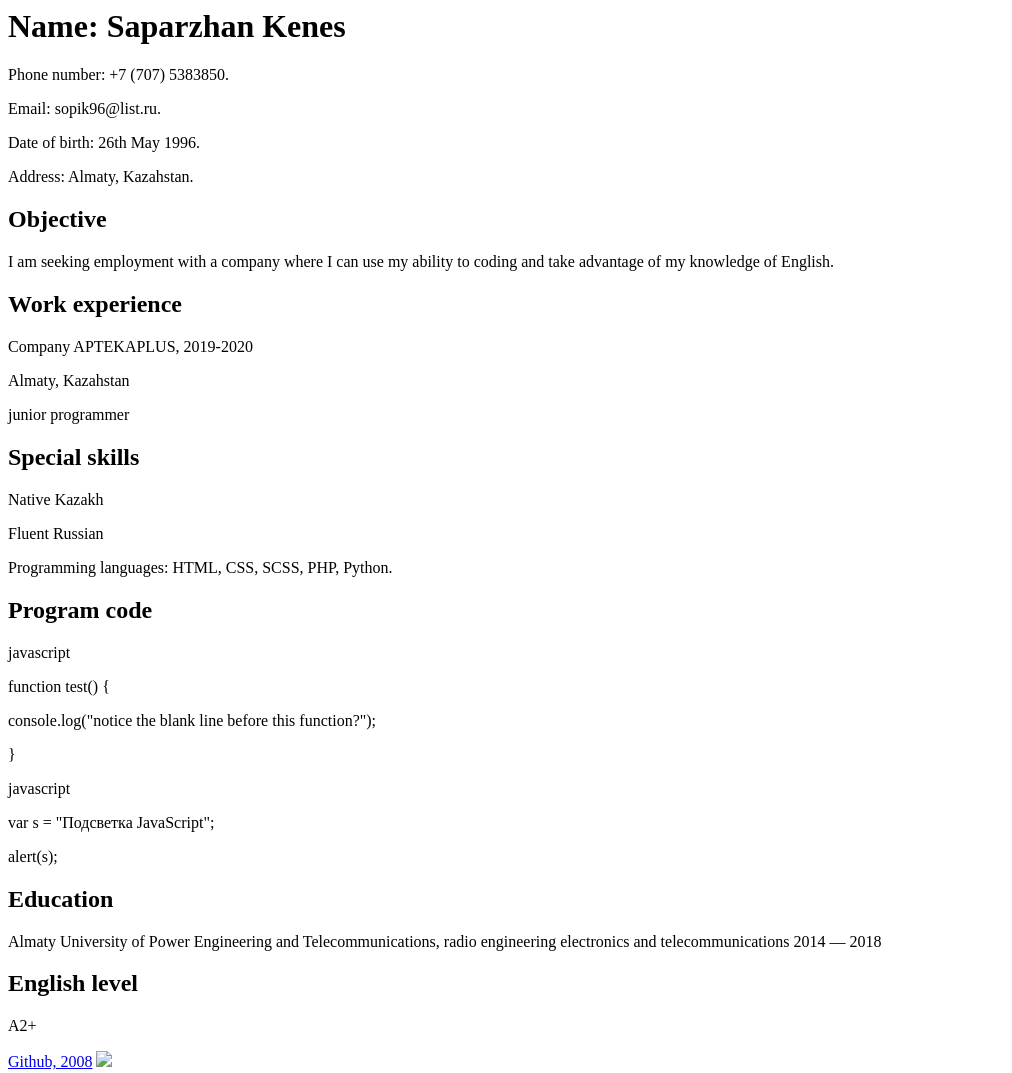
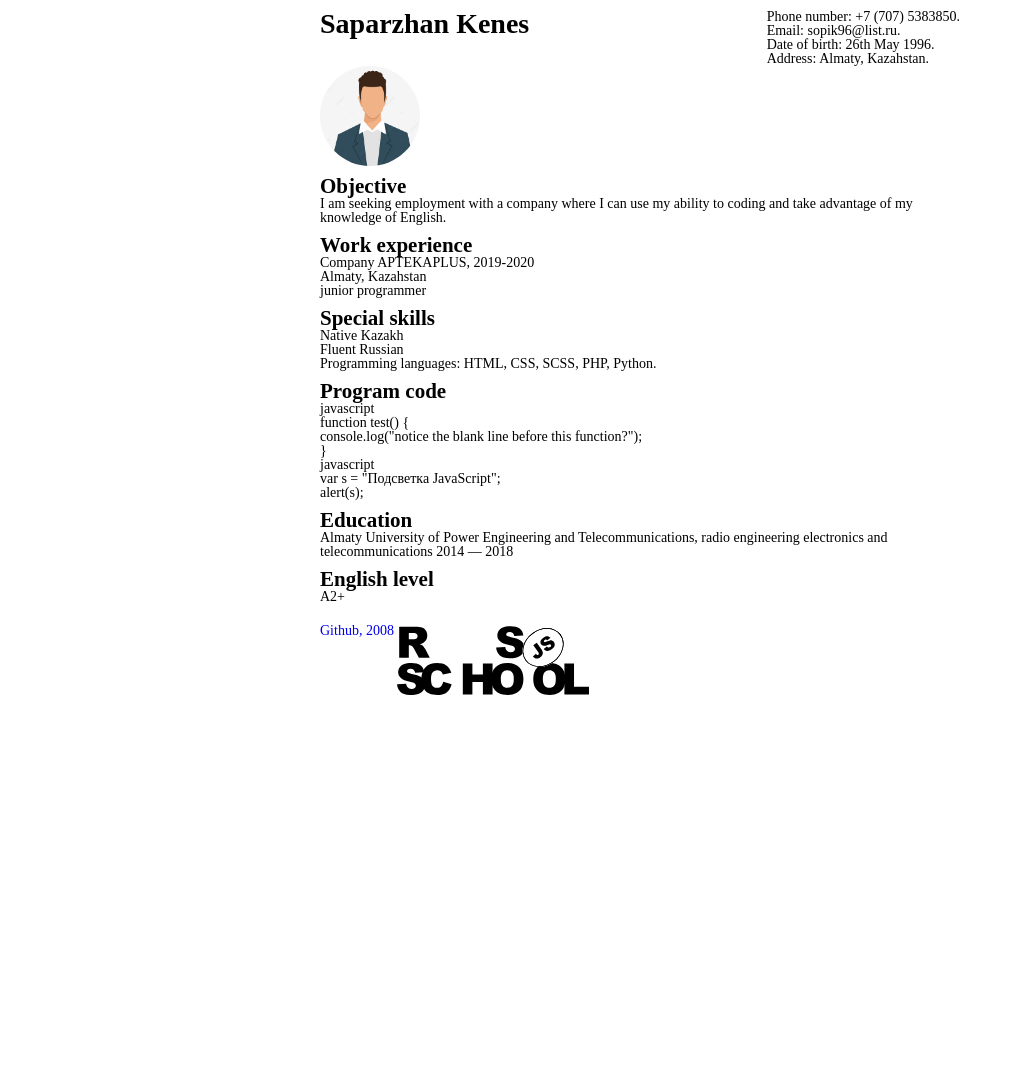
Before and after one commit to Sopik1/rsschool-cv, a plain HTML site: page index.html in a window 1280 px wide. Shown: the whole page, without its empty margins (0-1012 px from the left). After the commit the page ends 810 px from the top, so only its background shows below. Drawn offline with Linux system fonts and the light colour scheme.

Commit message:
feat: add images

```diff
--- a/index.html
+++ b/index.html
@@ -1,12 +1,17 @@
-<main>
+<head></head>
+<body>
     <div class="block">
     <header>
-        <h1>Name: Saparzhan Kenes</h1>
-        <p>Phone number: +7 (707) 5383850.</p>
-        <p>Email: sopik96@list.ru.</p>
-        <p>Date of birth: 26th May 1996.</p>
-        <p>Address: Almaty, Kazahstan.</p>
+        <link href="style.css" rel="stylesheet">
+        <h1>Saparzhan Kenes</h1>
+        <ul>
+        <li>Phone number: +7 (707) 5383850.</li>
+        <li>Email: sopik96@list.ru.</li>
+        <li>Date of birth: 26th May 1996.</li>
+        <li>Address: Almaty, Kazahstan.</li>
+        </ul>
     </header>
+    <img class="avatar" src="image/avatar1.jpg" alt="avatar image">
     <h2>Objective</h2>
         <p>I am seeking employment with a company where I can use my ability to coding and take advantage of my knowledge of English.</p>
 
@@ -37,7 +42,7 @@
         <p>A2+</p>
     <footer>
         <a href="https://github.com/Sopik1/rsschool-cv/pull/1">Github, 2008</a>
-        <img src="rs_school_js.svg">
+        <img class="rs-school" src="image/rs_school_js.svg" alt="rs schoole logotype">
     </footer>
     </div>
-</main>
+</body>
--- a/style.css
+++ b/style.css
@@ -1,6 +1,112 @@
+/*Обнуление*/
+* {
+  padding: 0;
+  margin: 0;
+  border: 0;
+}
+*,
+*:before,
+*:after {
+  -moz-box-sizing: border-box;
+  -webkit-box-sizing: border-box;
+  box-sizing: border-box;
+}
+:focus,
+:active {
+  outline: none;
+}
+a:focus,
+a:active {
+  outline: none;
+}
+
+nav,
+footer,
+header,
+aside {
+  display: block;
+}
+
+html,
+body {
+  height: 100%;
+  width: 100%;
+  font-size: 100%;
+  line-height: 1;
+  font-size: 14px;
+  -ms-text-size-adjust: 100%;
+  -moz-text-size-adjust: 100%;
+  -webkit-text-size-adjust: 100%;
+}
+input,
+button,
+textarea {
+  font-family: inherit;
+}
+
+input::-ms-clear {
+  display: none;
+}
+button {
+  cursor: pointer;
+}
+button::-moz-focus-inner {
+  padding: 0;
+  border: 0;
+}
+a,
+a:visited {
+  text-decoration: none;
+}
+a:hover {
+  text-decoration: none;
+}
+ul li {
+  list-style: none;
+}
+img {
+  vertical-align: top;
+}
+
+h1,
+h2,
+h3,
+h4,
+h5,
+h6 {
+  font-size: inherit;
+  font-weight: 400;
+}
+/*--------------------*/
+
 h2 {
   font-weight: bold;
+  font-size: 1.5em;
+  margin: 10px 0 0 0;
+}
+h1 {
+  font-weight: bold;
+  font-size: 2em;
+  margin: 0 0 20px 0;
 }
 .block {
+  width: 50%;
   margin: 0 auto;
 }
+header {
+  display: flex;
+  justify-content: space-between;
+  width: 100%;
+  margin-top: 10px;
+}
+.avatar {
+  border-radius: 50%;
+  width: 100px;
+  height: 100px;
+}
+footer {
+  margin-top: 20px;
+}
+.rs-school {
+  width: 30%;
+}
```
Also changed, not shown: image/avatar.jpg (added), image/avatar1.jpg (added), image/rs_school_js.svg (added).
